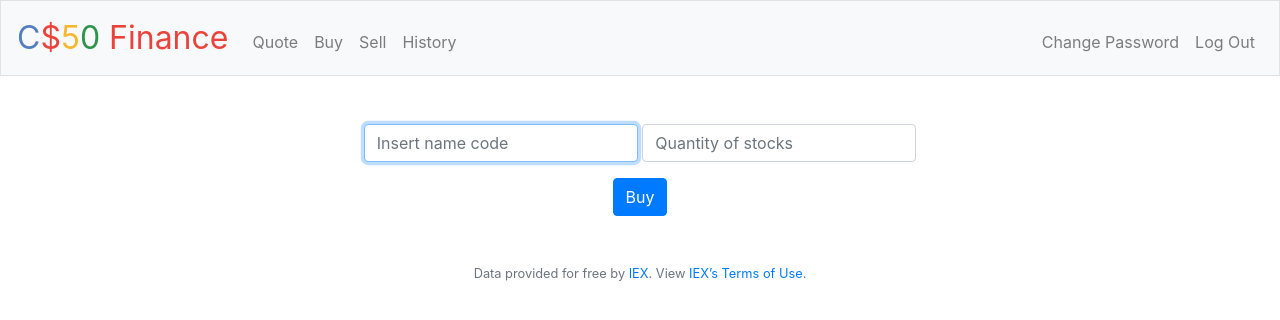
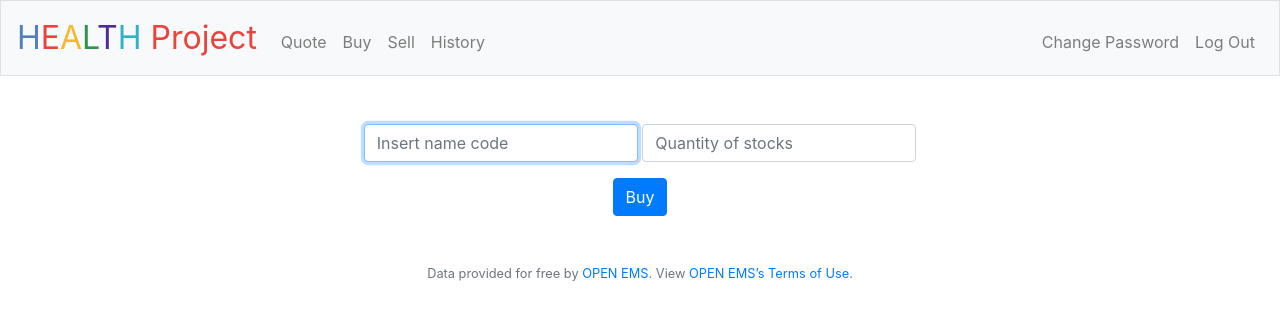
Before and after one commit to arturacm/cs50finalproject, a Flask app: page /buy in a window 1280 px wide. Shown: the top 320 px of the page. Run offline with Flask 2, Linux system fonts and the light colour scheme; a user stored in the database is signed in; some libraries are stand-ins or nearby versions.

Commit message:
Test to add the layout, since the last push did not contain the ico, css and html changes.

```diff
--- a/static/styles.css
+++ b/static/styles.css
@@ -20,6 +20,16 @@ nav .navbar-brand .yellow
 nav .navbar-brand .green
 {
     color: #2e944b;
+}
+
+nav .navbar-brand .purple
+{
+    color: #4d2e94;
+}
+
+nav .navbar-brand .cyan
+{
+    color: #2db3c5;
 }
 
 main .form-control
--- a/templates/layout.html
+++ b/templates/layout.html
@@ -10,7 +10,7 @@
         <!-- http://getbootstrap.com/docs/4.5/ -->
         <link rel="stylesheet" href="https://cdn.jsdelivr.net/npm/bootstrap@4.5.3/dist/css/bootstrap.min.css" integrity="sha384-TX8t27EcRE3e/ihU7zmQxVncDAy5uIKz4rEkgIXeMed4M0jlfIDPvg6uqKI2xXr2" crossorigin="anonymous">
 
-        <!-- https://favicon.io/emoji-favicons/money-mouth-face/ -->
+        <!-- https://favicon.io/emoji-favicons/health-worker -->
         <link href="/static/favicon.ico" rel="icon">
 
         <link href="/static/styles.css" rel="stylesheet">
@@ -19,14 +19,14 @@
         <script src="https://code.jquery.com/jquery-3.5.1.slim.min.js" integrity="sha384-DfXdz2htPH0lsSSs5nCTpuj/zy4C+OGpamoFVy38MVBnE+IbbVYUew+OrCXaRkfj" crossorigin="anonymous"></script>
         <script src="https://cdn.jsdelivr.net/npm/bootstrap@4.5.3/dist/js/bootstrap.bundle.min.js" integrity="sha384-ho+j7jyWK8fNQe+A12Hb8AhRq26LrZ/JpcUGGOn+Y7RsweNrtN/tE3MoK7ZeZDyx" crossorigin="anonymous"></script>
 
-        <title>C$50 Finance: {% block title %}{% endblock %}</title>
+        <title>HEALTH Project: {% block title %}{% endblock %}</title>
 
     </head>
 
     <body>
 
         <nav class="navbar navbar-expand-md navbar-light bg-light border">
-            <a class="navbar-brand" href="/"><span class="blue">C</span><span class="red">$</span><span class="yellow">5</span><span class="green">0</span> <span class="red">Finance</span></a>
+            <a class="navbar-brand" href="/"><span class="blue">H</span><span class="red">E</span><span class="yellow">A</span><span class="green">L</span><span class="purple">T</span><span class="cyan">H</span> <span class="red">Project</span></a>
             <button aria-controls="navbar" aria-expanded="false" aria-label="Toggle navigation" class="navbar-toggler" data-target="#navbar" data-toggle="collapse" type="button">
                 <span class="navbar-toggler-icon"></span>
             </button>
@@ -64,7 +64,7 @@
         </main>
 
         <footer class="small text-center text-muted">
-            Data provided for free by <a href="https://iextrading.com/developer">IEX</a>. View <a href="https://iextrading.com/api-exhibit-a/">IEX’s Terms of Use</a>.
+            Data provided for free by <a href="/">OPEN EMS</a>. View <a href="/">OPEN EMS’s Terms of Use</a>.
         </footer>
 
     </body>
```
Also changed, not shown: static/favicon.ico.
